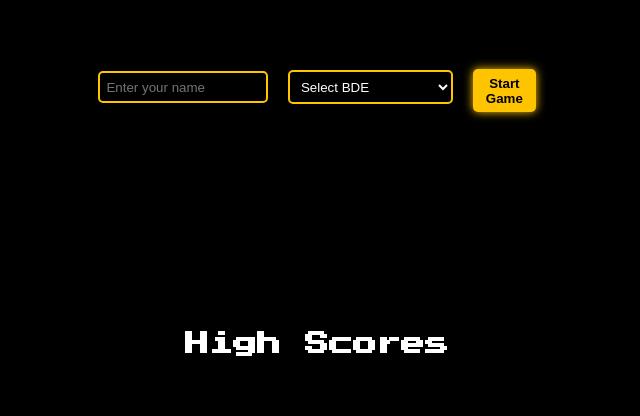
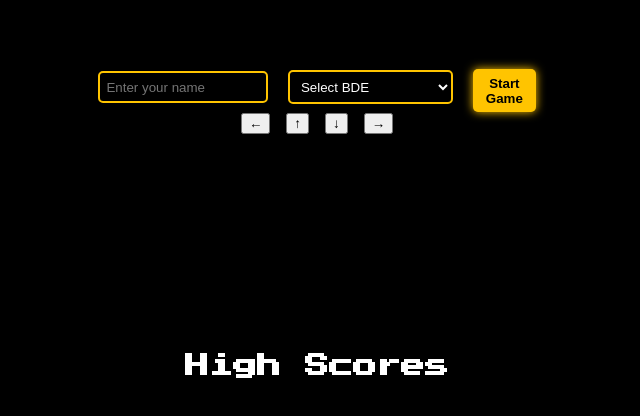
Before and after one commit to inesvrzv/pacman-mobile, a plain HTML site: page index.html in a window 1280 px wide. Shown: the part 56-472 px from the top of the page, without its empty margins (323-963 px from the left). Drawn offline with nearby package versions, Linux system fonts and the light colour scheme.

Commit message:
Update index.html

```diff
--- a/index.html
+++ b/index.html
@@ -29,6 +29,12 @@
         </script>
         <button id="start-game">Start Game</button>
     </div>
+    <div id="control">
+        <button id="left">&#8592;</button>
+        <button id="up">&#8593;</button>
+        <button id="down">&#8595;</button>
+        <button id="right">&#8594;</button>
+    </div>
 
     <div id="high-scores" class="high-score-list">
         <h2>High Scores</h2>
```
